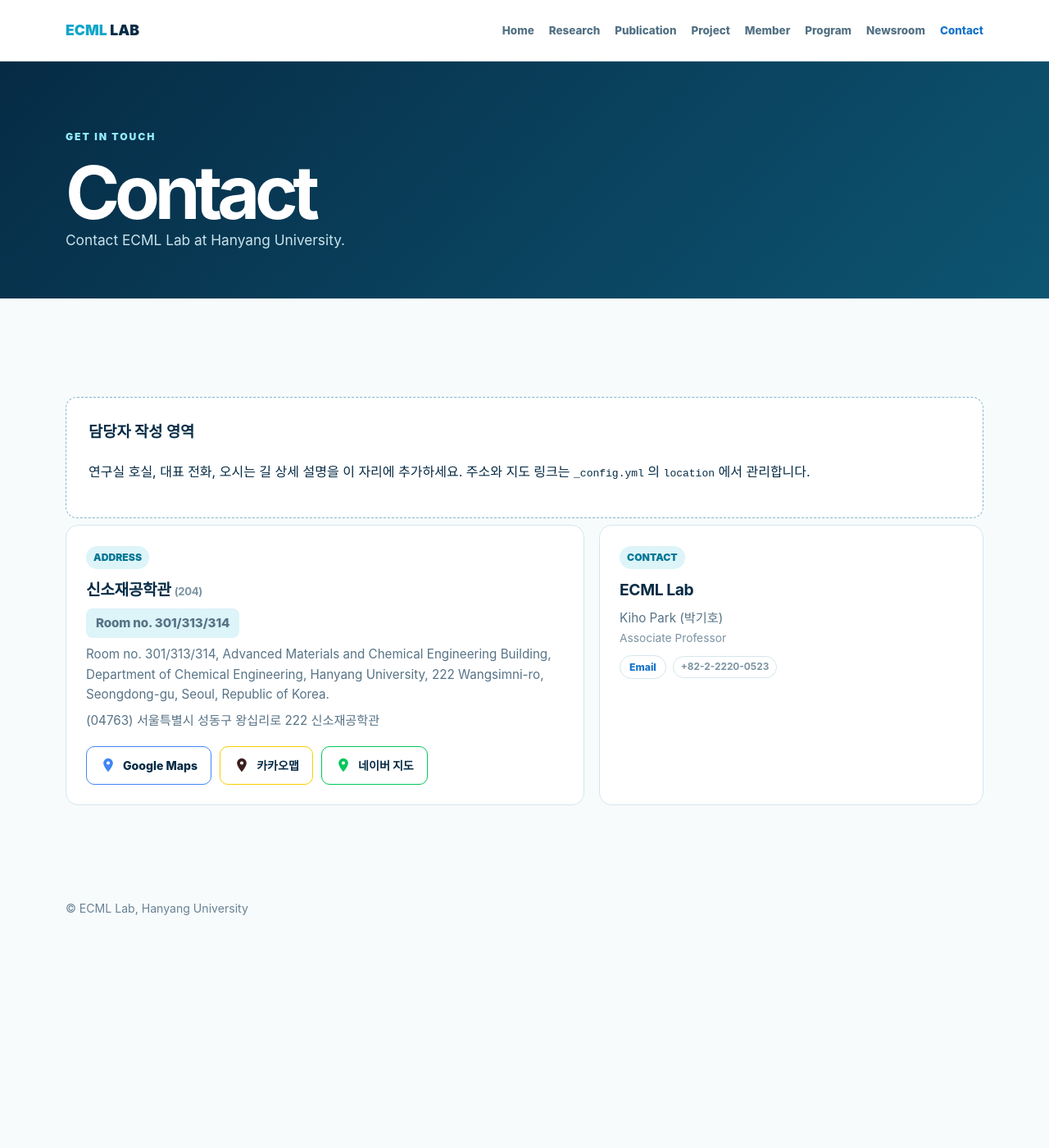
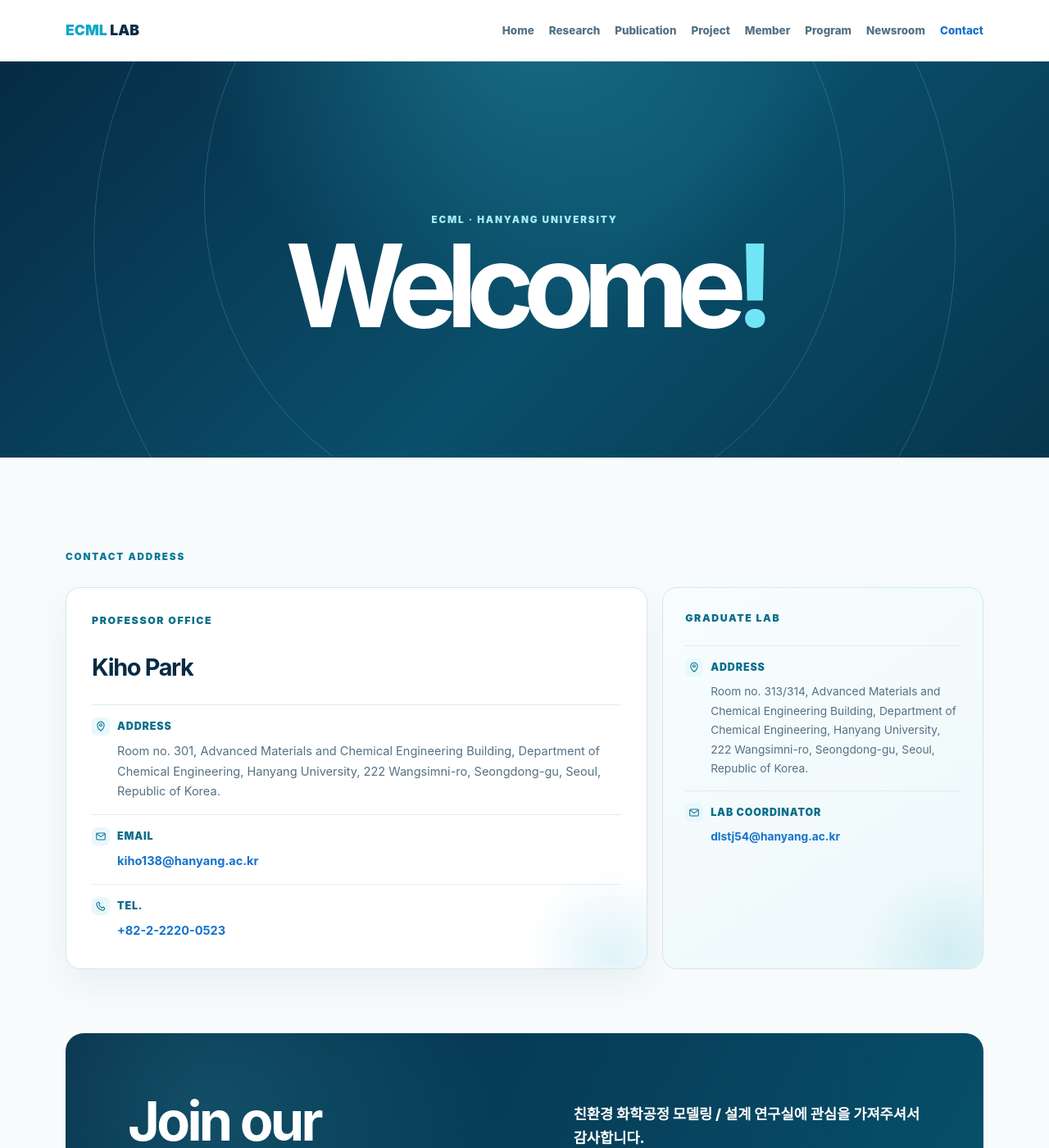
Before and after one commit to ecml-hyu/ecml-hyu.github.io, a Jekyll site: the page built from contact.html, in a window 1280 px wide and 1400 px high. Shown: the whole window at 82% size. Built offline with Jekyll 4.4.1, drawn with Linux system fonts in a browser that asks for light colours; some of the changed text lies outside the part shown.

Commit message:
Redesign Contact page

```diff
--- a/contact.html
+++ b/contact.html
@@ -1,89 +1,105 @@
 ---
-layout: page
+layout: default
 title: "Contact"
-eyebrow: "GET IN TOUCH"
-lead: "Contact ECML Lab at Hanyang University."
+description: "Contact ECML Lab at Hanyang University."
+extra_css:
+  - /assets/css/contact.css
 ---
-{%- comment -%}
-  주소와 지도 링크는 _config.yml 의 location 항목에서 만들어진다.
-  위치가 바뀌면 이 파일이 아니라 _config.yml 을 고칠 것.
+{%- assign loc = site.location -%}
 
-  지도는 좌표가 아니라 이름 검색 링크를 쓴다. 건물 좌표를 확인할 공식 출처가
-  없어 임의로 넣지 않았다. 세 서비스 모두 map_query 로 정확히 찾아준다.
+<section class="contact-welcome" aria-labelledby="contact-welcome-title">
+  <div class="wrap">
+    <p class="contact-kicker">ECML · HANYANG UNIVERSITY</p>
+    <h1 id="contact-welcome-title">Welcome<span>!</span></h1>
+  </div>
+</section>
 
-  이메일은 평문으로 두지 않는다. assets/js/email.js 가 클릭 시점에 합친다.
-{%- endcomment -%}
-{%- assign loc = site.location -%}
-{%- assign pi = site.data.members | where: "group", "pi" | first -%}
+<section class="wrap contact-page">
+  <section class="contact-details" aria-labelledby="contact-details-title">
+    <div class="contact-section-heading">
+      <p class="section-label" id="contact-details-title">CONTACT ADDRESS</p>
+    </div>
 
-<div class="editable">
-  <h3>담당자 작성 영역</h3>
-  <p>연구실 호실, 대표 전화, 오시는 길 상세 설명을 이 자리에 추가하세요.
-     주소와 지도 링크는 <code>_config.yml</code> 의 <code>location</code> 에서 관리합니다.</p>
-</div>
+    <div class="contact-office-grid">
+      <article class="contact-office-card">
+        <div class="contact-card-head">
+          <p>Professor office</p>
+        </div>
+        <h3>Kiho Park</h3>
+        <dl class="contact-list">
+          <div>
+            <dt><span class="contact-icon" aria-hidden="true"><svg viewBox="0 0 24 24"><path d="M12 21s7-5.08 7-12A7 7 0 1 0 5 9c0 6.92 7 12 7 12Z"/><circle cx="12" cy="9" r="2.5"/></svg></span>Address</dt>
+            <dd>Room no. 301, Advanced Materials and Chemical Engineering Building, Department of Chemical Engineering, Hanyang University, 222 Wangsimni-ro, Seongdong-gu, Seoul, Republic of Korea.</dd>
+          </div>
+          <div>
+            <dt><span class="contact-icon" aria-hidden="true"><svg viewBox="0 0 24 24"><rect x="3" y="5" width="18" height="14" rx="2"/><path d="m4 7 8 6 8-6"/></svg></span>Email</dt>
+            <dd><a href="mailto:kiho138@hanyang.ac.kr">kiho138@hanyang.ac.kr</a></dd>
+          </div>
+          <div>
+            <dt><span class="contact-icon" aria-hidden="true"><svg viewBox="0 0 24 24"><path d="M7.3 3.7 10 6.4 8.1 9.2a15.4 15.4 0 0 0 6.7 6.7l2.8-1.9 2.7 2.7-1.6 3a2.6 2.6 0 0 1-2.8 1.3C8.3 19.3 4.7 15.7 3 8.1A2.6 2.6 0 0 1 4.3 5.3Z"/></svg></span>Tel.</dt>
+            <dd><a href="tel:+82222200523">+82-2-2220-0523</a></dd>
+          </div>
+        </dl>
+      </article>
 
-<section class="contact-grid">
-  <article class="item contact-block">
-    <span class="tag">ADDRESS</span>
-    <h3>{{ loc.building_ko }} <small>({{ loc.building_no }})</small></h3>
-    {%- if loc.rooms %}
-    <p class="contact-rooms">{{ loc.rooms }}</p>
-    {%- endif %}
-    {%- comment -%}
-      전체 영문 주소는 _config.yml 의 조각들을 여기서 이어 붙인다.
-      완성된 문장을 따로 저장해 두면 한쪽만 고쳐져 어긋난다.
-    {%- endcomment -%}
-    {%- capture full_address -%}
-      {{ loc.rooms }}, {{ loc.building_en }}, {{ loc.department_en }}, {{ loc.university_en }}, {{ loc.street_en }}.
-    {%- endcapture %}
-    <p class="contact-address-en">{{ full_address | strip }}</p>
-    <p class="contact-address-ko">
-      {%- if loc.postal_code %}({{ loc.postal_code }}) {% endif -%}
-      {{ loc.address_ko }} {{ loc.building_ko }}
-    </p>
+      <article class="contact-office-card contact-office-card--lab">
+        <div class="contact-card-head">
+          <p>Graduate Lab</p>
+        </div>
+        <dl class="contact-list">
+          <div>
+            <dt><span class="contact-icon" aria-hidden="true"><svg viewBox="0 0 24 24"><path d="M12 21s7-5.08 7-12A7 7 0 1 0 5 9c0 6.92 7 12 7 12Z"/><circle cx="12" cy="9" r="2.5"/></svg></span>Address</dt>
+            <dd>Room no. 313/314, Advanced Materials and Chemical Engineering Building, Department of Chemical Engineering, Hanyang University, 222 Wangsimni-ro, Seongdong-gu, Seoul, Republic of Korea.</dd>
+          </div>
+          <div>
+            <dt><span class="contact-icon" aria-hidden="true"><svg viewBox="0 0 24 24"><rect x="3" y="5" width="18" height="14" rx="2"/><path d="m4 7 8 6 8-6"/></svg></span>Lab coordinator</dt>
+            <dd><a href="mailto:dlstj54@hanyang.ac.kr">dlstj54@hanyang.ac.kr</a></dd>
+          </div>
+        </dl>
+      </article>
+    </div>
+  </section>
 
-    <div class="map-links">
+  <section class="contact-invitation" aria-labelledby="contact-invitation-title">
+    <div class="contact-invitation-title">
+      <h2 id="contact-invitation-title">Join our research<br>team at ECML.</h2>
+      <p class="contact-invitation-tagline">Your next challenge can start here.</p>
+    </div>
+    <div class="contact-invitation-copy">
+      <p class="contact-invitation-welcome">친환경 화학공정 모델링 / 설계 연구실에 관심을 가져주셔서 감사합니다.</p>
+      <p>우리 연구실은 <em>process modeling &amp; design</em> 및 <em>AI application</em> 분야의 연구들을 수행하고 있으며, 더욱 자세한 내용은 <a href="{{ '/research.html' | relative_url }}">Research 페이지</a>에서 확인하실 수 있습니다.</p>
+      <p>호기심을 연구로 발전시키고, 주도적으로 배우며, 동료들과 함께 의미 있는 답을 찾아갈 열정적인 연구자를 기다립니다. 연구실과 연구 주제가 궁금하다면 편하게 연락해 주세요.</p>
+    </div>
+    <p class="contact-invitation-closing">당신의 다음 도전을 함께 이야기하겠습니다.</p>
+  </section>
+
+  <section class="contact-location" aria-labelledby="contact-location-title">
+    <div class="contact-section-heading contact-location-heading">
+      <p class="section-label">LOCATION</p>
+      <h2 id="contact-location-title">Find us at Hanyang.</h2>
+    </div>
+    <div class="contact-map-card">
+      <img src="{{ '/assets/img/contact-map.png' | relative_url }}" alt="한양대학교 신소재공학관과 주변 캠퍼스 지도">
+      <div class="contact-map-card__shade" aria-hidden="true"></div>
+      <div class="contact-map-card__caption">
+        <span>HANYANG UNIVERSITY</span>
+        <strong>Advanced Materials and Chemical Engineering Building, Hanyang University</strong>
+      </div>
+    </div>
+    <div class="contact-map-actions">
       {%- assign q = loc.map_query | url_encode -%}
-      <a class="map-btn map-google" href="https://www.google.com/maps/search/?api=1&amp;query={{ q }}"
-         target="_blank" rel="noopener" aria-label="Google 지도에서 {{ loc.building_ko }} 보기">
-        <svg viewBox="0 0 24 24" width="20" height="20" aria-hidden="true">
-          <path fill="currentColor" d="M12 2a7 7 0 0 0-7 7c0 5.25 7 13 7 13s7-7.75 7-13a7 7 0 0 0-7-7Zm0 9.5A2.5 2.5 0 1 1 12 6.5a2.5 2.5 0 0 1 0 5Z"/>
-        </svg>
+      <a class="map-btn map-google" href="https://www.google.com/maps/search/?api=1&amp;query={{ q }}" target="_blank" rel="noopener" aria-label="Google 지도에서 {{ loc.building_ko }} 보기">
+        <svg viewBox="0 0 24 24" width="20" height="20" aria-hidden="true"><path fill="currentColor" d="M12 2a7 7 0 0 0-7 7c0 5.25 7 13 7 13s7-7.75 7-13a7 7 0 0 0-7-7Zm0 9.5A2.5 2.5 0 1 1 12 6.5a2.5 2.5 0 0 1 0 5Z"/></svg>
         <span>Google Maps</span>
       </a>
-      <a class="map-btn map-kakao" href="https://map.kakao.com/link/search/{{ q }}"
-         target="_blank" rel="noopener" aria-label="카카오맵에서 {{ loc.building_ko }} 보기">
-        <svg viewBox="0 0 24 24" width="20" height="20" aria-hidden="true">
-          <path fill="currentColor" d="M12 2a7 7 0 0 0-7 7c0 5.25 7 13 7 13s7-7.75 7-13a7 7 0 0 0-7-7Zm0 9.5A2.5 2.5 0 1 1 12 6.5a2.5 2.5 0 0 1 0 5Z"/>
-        </svg>
+      <a class="map-btn map-kakao" href="https://map.kakao.com/link/search/{{ q }}" target="_blank" rel="noopener" aria-label="카카오맵에서 {{ loc.building_ko }} 보기">
+        <svg viewBox="0 0 24 24" width="20" height="20" aria-hidden="true"><path fill="currentColor" d="M12 2a7 7 0 0 0-7 7c0 5.25 7 13 7 13s7-7.75 7-13a7 7 0 0 0-7-7Zm0 9.5A2.5 2.5 0 1 1 12 6.5a2.5 2.5 0 0 1 0 5Z"/></svg>
         <span>카카오맵</span>
       </a>
-      <a class="map-btn map-naver" href="https://map.naver.com/p/search/{{ q }}"
-         target="_blank" rel="noopener" aria-label="네이버 지도에서 {{ loc.building_ko }} 보기">
-        <svg viewBox="0 0 24 24" width="20" height="20" aria-hidden="true">
-          <path fill="currentColor" d="M12 2a7 7 0 0 0-7 7c0 5.25 7 13 7 13s7-7.75 7-13a7 7 0 0 0-7-7Zm0 9.5A2.5 2.5 0 1 1 12 6.5a2.5 2.5 0 0 1 0 5Z"/>
-        </svg>
+      <a class="map-btn map-naver" href="https://map.naver.com/p/search/{{ q }}" target="_blank" rel="noopener" aria-label="네이버 지도에서 {{ loc.building_ko }} 보기">
+        <svg viewBox="0 0 24 24" width="20" height="20" aria-hidden="true"><path fill="currentColor" d="M12 2a7 7 0 0 0-7 7c0 5.25 7 13 7 13s7-7.75 7-13a7 7 0 0 0-7-7Zm0 9.5A2.5 2.5 0 1 1 12 6.5a2.5 2.5 0 0 1 0 5Z"/></svg>
         <span>네이버 지도</span>
       </a>
     </div>
-  </article>
-
-  <article class="item contact-block">
-    <span class="tag">CONTACT</span>
-    <h3>ECML Lab</h3>
-    {%- if pi %}
-    <p>{{ pi.name_en }}{% if pi.name_ko %} ({{ pi.name_ko }}){% endif %}<br>
-       <span class="contact-en">{{ pi.title }}</span></p>
-    <p class="contact-actions">
-      {%- if pi.email_user %}
-      <a class="pill email-link" href="#" data-user="{{ pi.email_user }}" data-domain="{{ pi.email_domain }}">Email</a>
-      {%- endif -%}
-      {%- if pi.tel %}<span class="pub-rank">{{ pi.tel }}</span>{% endif -%}
-    </p>
-    {%- else %}
-    <p>Contact details will be published soon.</p>
-    {%- endif %}
-  </article>
+  </section>
 </section>
-
-<script src="{{ '/assets/js/email.js' | relative_url }}" defer></script>
```
Also changed, not shown: assets/css/contact.css (added), assets/img/contact-map.png (added).
